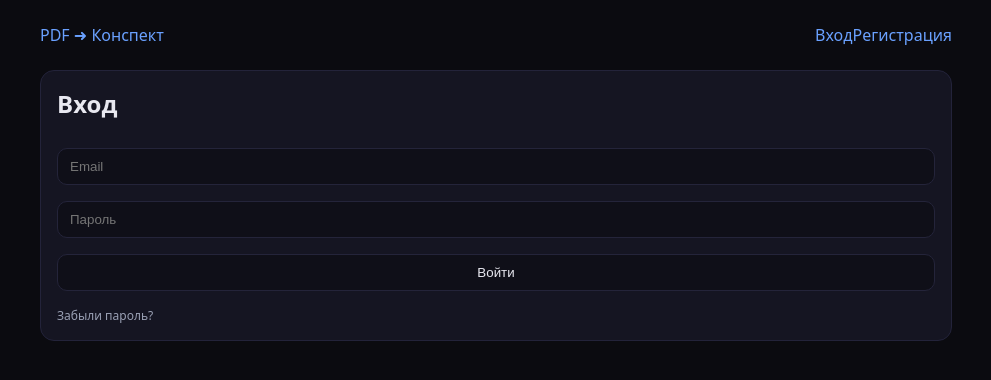
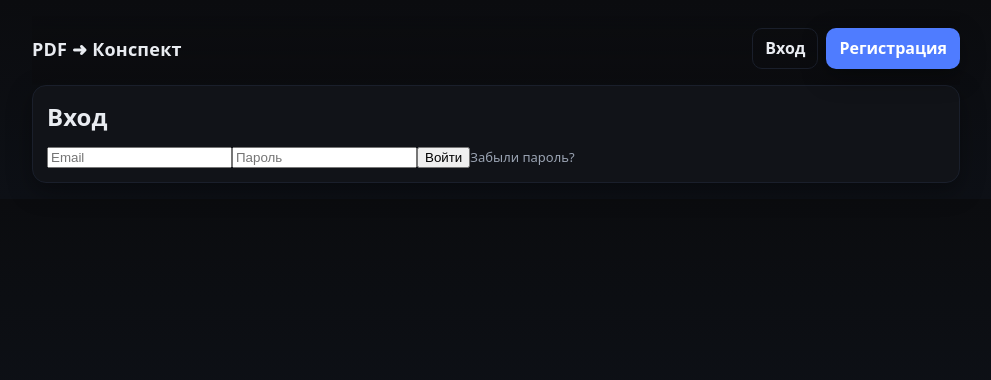
Before and after one commit to geochernyshev-lab/mvp-summarize, a Next.js app: page /login in a window 1280 px wide. Shown: the top 380 px of the page, without its empty margins (144-1135 px from the left). Built offline with nearby package versions, Linux system fonts and the light colour scheme; no server answers.

Commit message:
Update globals.css

```diff
--- a/styles/globals.css
+++ b/styles/globals.css
@@ -1,17 +1,155 @@
-:root { --bg:#0b0b10; --card:#151522; --text:#e8e8f0; --muted:#9aa0b4; --accent:#6aa1ff; }
-*{box-sizing:border-box}
-html,body{height:100%}
-body{margin:0;background:var(--bg);color:var(--text);font-family:ui-sans-serif,system-ui,Segoe UI,Roboto,Arial}
-a{color:var(--accent);text-decoration:none}
-input,button,textarea{background:#0f0f18;color:var(--text);border:1px solid #24243a;border-radius:10px;padding:10px 12px}
-button{cursor:pointer}
-.card{background:var(--card);border:1px solid #23233a;padding:16px;border-radius:14px}
-.grid{display:grid;gap:16px}
-.container{max-width:960px;margin:0 auto;padding:24px}
-header{display:flex;justify-content:space-between;align-items:center;margin-bottom:24px}
-h1,h2,h3{margin:0 0 12px}
-.small{color:var(--muted);font-size:12px}
-hr{border:0;border-top:1px solid #23233a;margin:16px 0}
-.table{width:100%;border-collapse:collapse}
-.table th,.table td{border-bottom:1px solid #23233a;padding:8px 6px;text-align:left}
-kbd{padding:2px 6px;border-radius:6px;background:#1c1c2e;border:1px solid #2a2a45}
+/* Базовые стили */
+:root {
+  --bg: #0b0c0f;
+  --panel: #111318;
+  --card: #131721;
+  --text: #e9ecf1;
+  --muted: #9aa3b2;
+  --primary: #4f7cff;
+  --danger: #ef476f;
+  --border: #1a1f2b;
+  --shadow: 0 8px 24px rgba(0,0,0,.35);
+}
+
+* { box-sizing: border-box; }
+html, body { margin: 0; padding: 0; }
+body {
+  background: linear-gradient(180deg, #0b0c0f 0%, #0d1016 100%);
+  color: var(--text);
+  font-family: ui-sans-serif, system-ui, -apple-system, Segoe UI, Roboto, Inter, Arial, sans-serif;
+  line-height: 1.45;
+  -webkit-font-smoothing: antialiased;
+}
+
+a { color: var(--text); text-decoration: none; }
+a:hover { opacity: .9; }
+
+.container {
+  max-width: 960px;
+  margin: 0 auto;
+  padding: 16px;
+}
+
+/* Шапка */
+.site-header {
+  position: sticky;
+  top: 0;
+  z-index: 10;
+  display: flex;
+  justify-content: space-between;
+  align-items: center;
+  gap: 12px;
+  padding: 12px 0 16px;
+  background: linear-gradient(180deg, rgba(11,12,15,.95), rgba(11,12,15,.75));
+  backdrop-filter: blur(8px);
+}
+
+.brand {
+  font-weight: 700;
+  font-size: 18px;
+  letter-spacing: .2px;
+}
+
+.nav { display: flex; gap: 8px; align-items: center; }
+
+/* Кнопки */
+.btn {
+  background: var(--primary);
+  color: #fff;
+  border: 1px solid transparent;
+  padding: 8px 12px;
+  border-radius: 10px;
+  font-weight: 600;
+  cursor: pointer;
+  box-shadow: var(--shadow);
+}
+.btn:hover { filter: brightness(1.05); }
+.btn:disabled { opacity: .6; cursor: default; }
+
+.btn.ghost {
+  background: transparent;
+  color: var(--text);
+  border: 1px solid var(--border);
+  box-shadow: none;
+}
+.btn.danger {
+  background: var(--danger);
+}
+
+/* Заголовки и сетка */
+.grid { display: block; }
+h1, h2, h3 { margin: 0 0 10px; }
+.small { color: var(--muted); font-size: 13px; }
+.muted { color: var(--muted); }
+
+.page-head {
+  display: flex;
+  align-items: center;
+  justify-content: space-between;
+  gap: 12px;
+  margin: 8px 0 14px;
+}
+.page-head h1 { font-size: 22px; }
+
+.chip {
+  background: rgba(79,124,255,.12);
+  color: #cdd9ff;
+  border: 1px solid rgba(79,124,255,.25);
+  padding: 6px 10px;
+  border-radius: 999px;
+  font-size: 13px;
+}
+
+/* Карточки */
+.cards {
+  display: grid;
+  gap: 12px;
+}
+
+.summary-card {
+  background: var(--card);
+  border: 1px solid var(--border);
+  border-radius: 14px;
+  padding: 14px;
+  box-shadow: var(--shadow);
+}
+
+.summary-meta { margin-bottom: 8px; }
+.meta-title { font-weight: 700; }
+.meta-sub { color: var(--muted); font-size: 12px; display: flex; gap: 8px; align-items: center; }
+
+/* Текст конспекта: свернут по умолчанию */
+.summary-body {
+  white-space: pre-wrap;
+  color: #e8ebf3;
+  font-size: 14px;
+}
+.summary-body.collapsed {
+  max-height: 6.5em;          /* ~4 строки */
+  overflow: hidden;
+  position: relative;
+  mask-image: linear-gradient(180deg, #000 70%, transparent 100%);
+}
+.summary-actions {
+  display: flex;
+  gap: 8px;
+  margin-top: 10px;
+}
+
+/* Upload card (общий стиль карточки) */
+.card {
+  background: var(--panel);
+  border: 1px solid var(--border);
+  border-radius: 14px;
+  padding: 14px;
+  box-shadow: var(--shadow);
+}
+input[type="file"] {
+  width: 100%;
+  display: block;
+  background: #0f1218;
+  border: 1px dashed var(--border);
+  padding: 12px;
+  border-radius: 12px;
+  color: var(--muted);
+}
```
